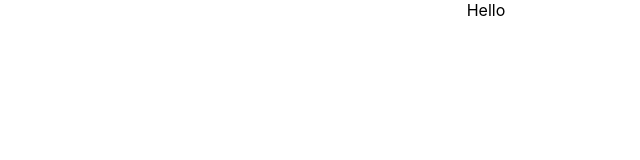
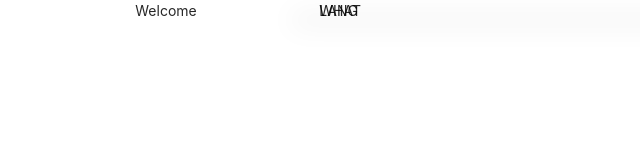
Before and after one commit to rafiksh/modern-landing, a React (Create React App) app: page / in a window 1280 px wide. Shown: the top 160 px of the page, without its empty margins (154-794 px from the left). Built offline with nearby package versions, Linux system fonts and the light colour scheme.

Commit message:
feat: menu setup

```diff
--- a/package.json
+++ b/package.json
@@ -11,6 +11,8 @@
     "react": "^17.0.2",
     "react-dom": "^17.0.2",
     "react-i18next": "^11.12.0",
+    "react-router-dom": "^5.3.0",
+    "react-router-hash-link": "^2.4.3",
     "react-scripts": "4.0.3",
     "web-vitals": "^1.0.1"
   },
--- a/src/App.js
+++ b/src/App.js
@@ -1,14 +1,20 @@
 import { ConfigProvider } from "antd";
 import { useTranslation } from "react-i18next";
+import { BrowserRouter } from "react-router-dom";
 
+import { LandingComponent } from "./features/landing/Landing";
+
+import "antd/dist/antd.css";
 import "./App.css";
 
 const App = () => {
-  const { t, i18n } = useTranslation(["common"]);
+  const { i18n } = useTranslation(["common"]);
 
   return (
     <ConfigProvider direction={i18n?.dir()}>
-      <div className="App">{t("HELLO")}</div>
+      <BrowserRouter>
+        <LandingComponent />
+      </BrowserRouter>
     </ConfigProvider>
   );
 };
--- a/src/features/landing/Landing.i18n.js
+++ b/src/features/landing/Landing.i18n.js
@@ -1,13 +1,12 @@
 /**
- * English translation resources.
- * Each object correspond to a namespace related to a feature.
+ * i18n landing namespace
+ * Consists of English and arabic translations
  */
-const en = {};
-
-/**
- * Arabic translation resources.
- * Each object correspond to a namespace related to a feature.
- */
-const ar = {};
-
-export { en, ar };
+export const landingNameSpace = {
+  en: {
+    WELCOME: "Welcome",
+  },
+  ar: {
+    WELCOME: "اهلا",
+  },
+};
--- a/src/features/landing/Landing.js
+++ b/src/features/landing/Landing.js
@@ -0,0 +1,68 @@
+import React, { useEffect, useState } from "react";
+import { useTranslation } from "react-i18next";
+import { Col, Drawer, Menu, Row } from "antd";
+import { HashLink } from "react-router-hash-link";
+
+import { StyledMenu } from "../../styled/menu/menu";
+import { AboutComponent } from "./landingComponents";
+
+import "./Landing.css";
+
+const LandingComponent = () => {
+  const { t, i18n } = useTranslation();
+
+  const [width, setWidth] = useState(window.innerWidth);
+  const [isDrawerOpen, setIsDrawerOpen] = useState(false);
+
+  const toggleLanguage = () => {
+    i18n.changeLanguage(i18n.language === "en" ? "ar" : "en");
+    setIsDrawerOpen(false);
+  };
+
+  useEffect(() => {
+    const handleResize = () => setWidth(window.innerWidth);
+    window.addEventListener("resize", handleResize);
+    return () => window.removeEventListener("resize", handleResize);
+  }, []);
+
+  const scrollWithOffset = (el) => {
+    const yCoordinate = el.getBoundingClientRect().top + window.pageYOffset;
+    const yOffset = -84;
+    window.scrollTo({ top: yCoordinate + yOffset, behavior: "smooth" });
+  };
+
+  const renderMenu = (mode = "vertical") => (
+    <StyledMenu mode={mode}>
+      <Menu.Item key="what">
+        <HashLink scroll={(el) => scrollWithOffset(el)} smooth to="#what">
+          {t("WHAT")}
+        </HashLink>
+      </Menu.Item>
+
+      <Menu.Item key="lang" onClick={toggleLanguage}>
+        {t("LANG")}
+      </Menu.Item>
+    </StyledMenu>
+  );
+  return (
+    <>
+      <Row align="middle" justify="center">
+        <Col xs={5}>
+          <AboutComponent />
+        </Col>
+        <Col xs={12}>{renderMenu("horizental")}</Col>
+      </Row>
+      <Drawer
+        closeIcon={<>hi</>}
+        placement={i18n.language === "en" ? "left" : "right"}
+        closable={true}
+        onClose={() => setIsDrawerOpen(false)}
+        visible={isDrawerOpen && width <= 1200}
+      >
+        {renderMenu()}
+      </Drawer>
+    </>
+  );
+};
+
+export { LandingComponent };
--- a/src/features/landing/landingComponents/About.js
+++ b/src/features/landing/landingComponents/About.js
@@ -1,22 +1,16 @@
 import React from "react";
-import SocialButtonsContainer from "react-social-media-buttons";
 import { useTranslation } from "react-i18next";
-import { Row, Col, Typography } from "antd";
-
-const { Title, Paragraph } = Typography;
+import { Row } from "antd";
 
 const AboutComponent = () => {
-  const { t } = useTranslation(["common"]);
+  const { t } = useTranslation(["landing"]);
 
   return (
-    <Row id="about" align="middle" justify="center" className="aboutme">
-      <Col xs={22} md={18} xl={14}>
-        <Typography>
-          <Title>{t("ABOUT_TITLE")}</Title>
-          <Paragraph>{t("ABOUT_TEXT")}</Paragraph>
-        </Typography>
-      </Col>
-    </Row>
+    <>
+      <Row align="middle" justify="center">
+        {t("WELCOME")}
+      </Row>
+    </>
   );
 };
 
--- /dev/null
+++ b/src/features/landing/landingComponents/index.js
@@ -0,0 +1,3 @@
+import { AboutComponent } from "./About";
+
+export { AboutComponent };
--- a/src/locales/ar.js
+++ b/src/locales/ar.js
@@ -1,8 +1,11 @@
+import { landingNameSpace } from "../features/landing/Landing.i18n";
+
 /**
  * Arabic translation resources.
  * Each object correspond to a namespace related to a feature.
  */
 let ar = {
+  landing: landingNameSpace.ar,
   common: {
     HELLO: "مرحبا",
   },
--- a/src/locales/en.js
+++ b/src/locales/en.js
@@ -1,8 +1,11 @@
+import { landingNameSpace } from "../features/landing/Landing.i18n";
+
 /**
  * English translation resources.
  * Each object correspond to a namespace related to a feature.
  */
 let en = {
+  landing: landingNameSpace.en,
   common: {
     HELLO: "Hello",
   },
--- /dev/null
+++ b/src/styled/menu/menu.js
@@ -0,0 +1,13 @@
+import React from "react";
+import Menu from "antd/lib/menu";
+
+import "./menu.css";
+
+const StyledMenu = ({ children, ...props }) => {
+  return (
+    <Menu style={{ backgroundColor: "red" }} {...props}>
+      {children}
+    </Menu>
+  );
+};
+export { StyledMenu };
```
Also changed, not shown: src/features/landing/Landing.css (added), src/styled/menu/menu.css (added), 1 other file (tests, documents, lock files or other folders).
